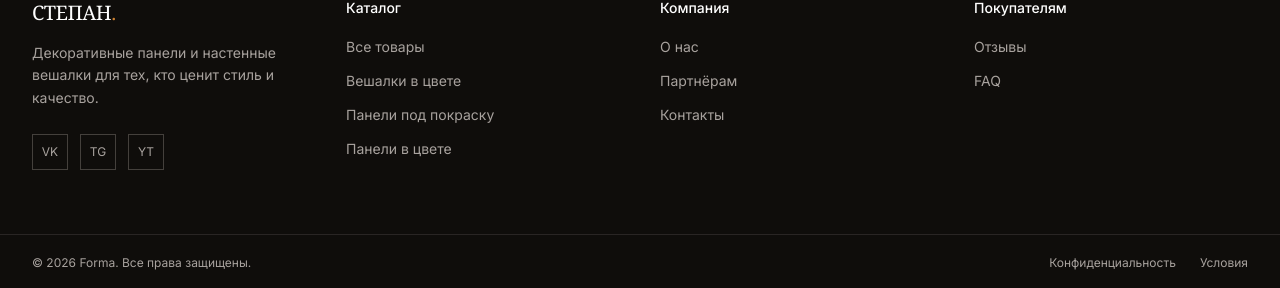
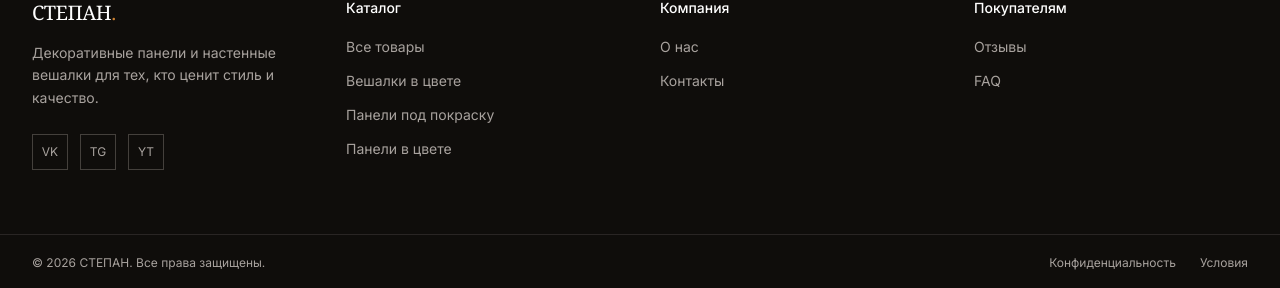
Before and after one commit to BebebeAllOfYou/shop, a React (Vite) app: page / in a window 1280 px wide. Shown: the part 952-1240 px from the top of the page. Built offline with nearby package versions, Linux system fonts and the light colour scheme; a web font is replaced by a local one.

Commit message:
изменено 28

```diff
--- a/src/components/Footer.jsx
+++ b/src/components/Footer.jsx
@@ -11,7 +11,7 @@ const FOOTER_NAV = {
   ],
   'Компания':    [
     { label: 'О нас',       to: '/about'   },
-    { label: 'Партнёрам',   to: '/partner' },
+    //{ label: 'Партнёрам',   to: '/partner' },
     { label: 'Контакты',    to: '/contacts'},
   ],
   'Покупателям': [
@@ -73,7 +73,7 @@ export default function Footer() {
       {/* Нижняя строка */}
       <div className="border-t border-stone-800">
         <div className="container-site py-5 flex flex-col sm:flex-row justify-between gap-2 text-xs">
-          <p>© {year} Forma. Все права защищены.</p>
+          <p>© {year} СТЕПАН. Все права защищены.</p>
           <div className="flex gap-6">
             <Link to="/privacy" className="hover:text-white transition-colors">Конфиденциальность</Link>
             <Link to="/terms"   className="hover:text-white transition-colors">Условия</Link>
```
